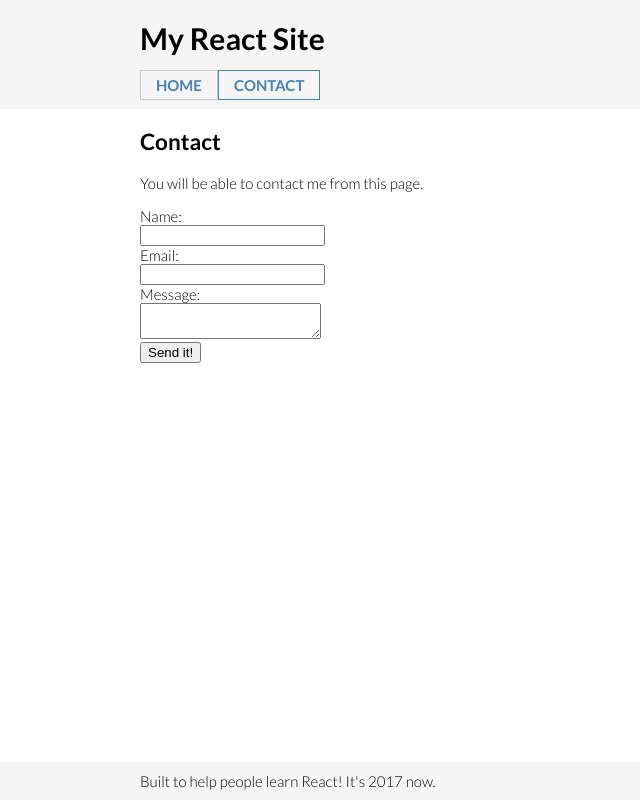
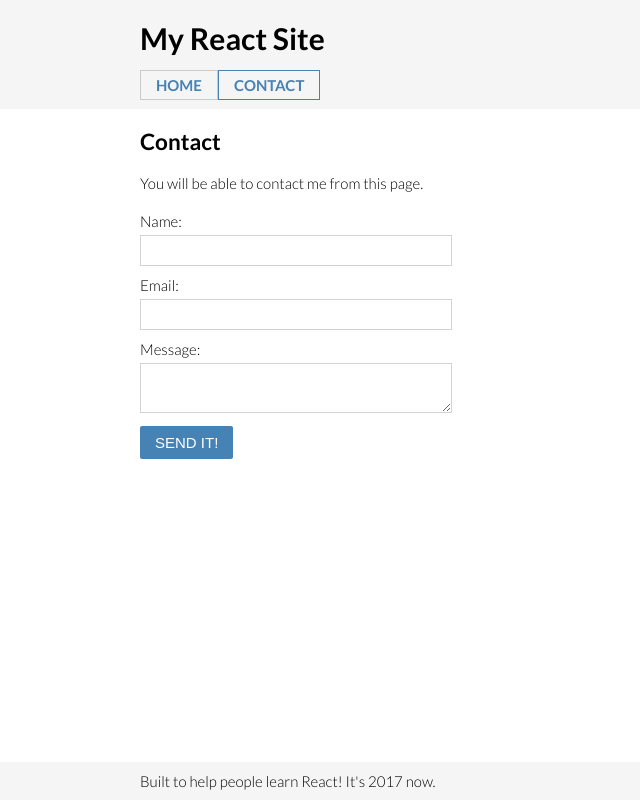
Before and after one commit to dev-geddy/create-your-react-app, a React (Create React App) app: page /contact in a window 1280 px wide. Shown: the whole page, without its empty margins (0-640 px from the left). Built offline with nearby package versions, Linux system fonts and the light colour scheme.

Commit message:
Style form, update component state only if field is defined in state object.

```diff
--- /dev/null
+++ b/src/forms/ContactForm.css
@@ -0,0 +1,31 @@
+input[type="text"],
+input[type="email"],
+textarea {
+  padding: 5px;
+  line-height: 19px;
+  width: 100%;
+  max-width: 300px;
+  border: 1px solid lightgrey;
+  font-size: 15px;
+}
+
+button {
+  background-color: steelblue;
+  border: none;
+  border-radius: 2px;
+  padding: 5px 15px;
+  line-height: 23px;
+  color: white;
+  text-transform: uppercase;
+  font-size: 15px;
+  cursor: pointer;
+}
+
+.ContactForm-row {
+  padding: 5px 0;
+}
+
+.ContactForm-row > label {
+  padding-bottom: 5px;
+  display: block;
+}
--- a/src/forms/ContactForm.js
+++ b/src/forms/ContactForm.js
@@ -1,11 +1,12 @@
 import React, {Component} from 'react';
+import './ContactForm.css';
 
 export class ContactForm extends Component {
 
   state = {
     name: '',
     email: '',
-    message: '',
+    message: ''
   }
 
   handleFormSubmit = (event) => {
@@ -15,23 +16,34 @@ export class ContactForm extends Component {
 
   handleChange = (event) => {
     console.log(`onChange for ${event.target.id}: ${event.target.value}`);
+    const { id, value } = event.target;
     let newState = {
       ...this.state
     };
-    newState[event.target.id] = event.target.value;
+    if (newState[id] !== undefined) {
+      newState[id] = value;
+    }
     this.setState(newState);
   }
 
   render() {
     return (
       <form onSubmit={this.handleFormSubmit}>
-        <label htmlFor="name">Name:</label><br />
-        <input type="text" id="name" onChange={this.handleChange}/><br />
-        <label htmlFor="email">Email:</label><br />
-        <input type="email" id="email" onChange={this.handleChange}/><br />
-        <label htmlFor="message">Message:</label><br />
-        <textArea id="message" onChange={this.handleChange}/><br />
-        <button type="submit">Send it!</button>
+        <div className="ContactForm-row">
+          <label htmlFor="name">Name:</label>
+          <input type="text" id="name" onChange={this.handleChange}/>
+        </div>
+        <div className="ContactForm-row">
+          <label htmlFor="email">Email:</label>
+          <input type="email" id="email" onChange={this.handleChange}/>
+        </div>
+        <div className="ContactForm-row">
+          <label htmlFor="message">Message:</label>
+          <textArea id="message" onChange={this.handleChange}/>
+        </div>
+        <div className="ContactForm-row">
+          <button type="submit">Send it!</button>
+        </div>
       </form>
     );
   }
```
